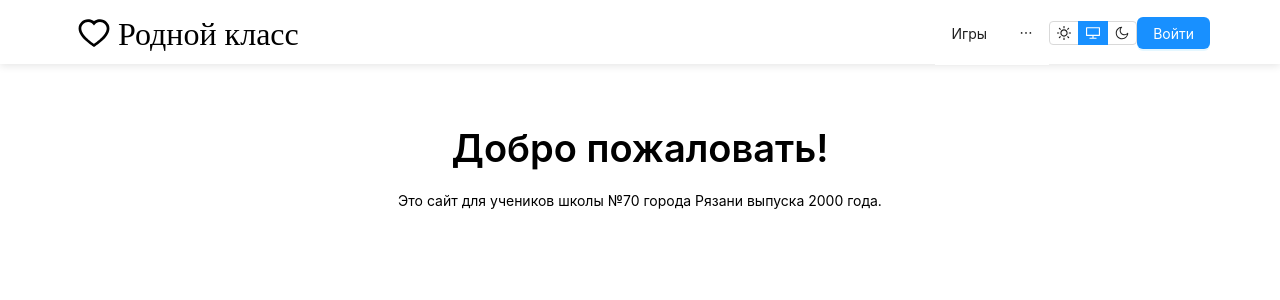
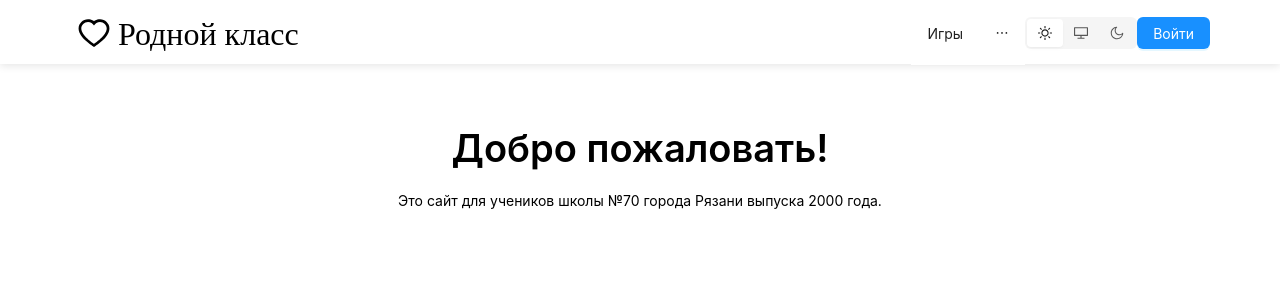
Before and after one commit to DmitryZaytsev83/classmates-photos, a Next.js app: page / in a window 1280 px wide. Shown: the top 300 px of the page. Built offline with nearby package versions, Linux system fonts and the light colour scheme.

Commit message:
change radio.group to segmented

```diff
--- a/src/app/components/ThemeSwitcher/ThemeSwitcher.tsx
+++ b/src/app/components/ThemeSwitcher/ThemeSwitcher.tsx
@@ -1,9 +1,8 @@
 "use client"; // Это клиентский компонент
 
 import {DesktopOutlined, MoonOutlined, SunOutlined} from "@ant-design/icons";
-import {CheckboxGroupProps} from "antd/es/checkbox";
-import {useState, useEffect} from 'react';
-import {Radio} from 'antd';
+import React, {useState, useEffect, JSX} from 'react';
+import {Segmented} from 'antd';
 
 enum Theme {
     light = 'light',
@@ -11,20 +10,25 @@ enum Theme {
     system = 'system',
 }
 
-const options: CheckboxGroupProps<string>['options'] = [
+type ThemeOption = {
+    value: Theme;
+    icon: JSX.Element;
+}
+
+const ThemeOptions: ThemeOption[] = [
     {
         value: Theme.light,
-        label: <SunOutlined/>
+        icon: <SunOutlined/>
     },
     {
         value: Theme.system,
-        label: <DesktopOutlined/>
+        icon: <DesktopOutlined/>
     },
     {
         value: Theme.dark,
-        label: <MoonOutlined/>
+        icon: <MoonOutlined/>
     },
-];
+]
 
 const ThemeSwitcher = () => {
     const [theme, setTheme] = useState<Theme>(Theme.system);
@@ -72,15 +76,11 @@ const ThemeSwitcher = () => {
     };
 
     return (
-        <Radio.Group
-            size="small"
-            options={options}
-            onChange={(event) => handleChange(event.target.value)}
-            value={theme}
-            optionType="button"
-            buttonStyle="solid"
+        <Segmented
+            onChange={handleChange}
+            options={ThemeOptions}
         />
-    );
+    )
 };
 
 export default ThemeSwitcher;
```
